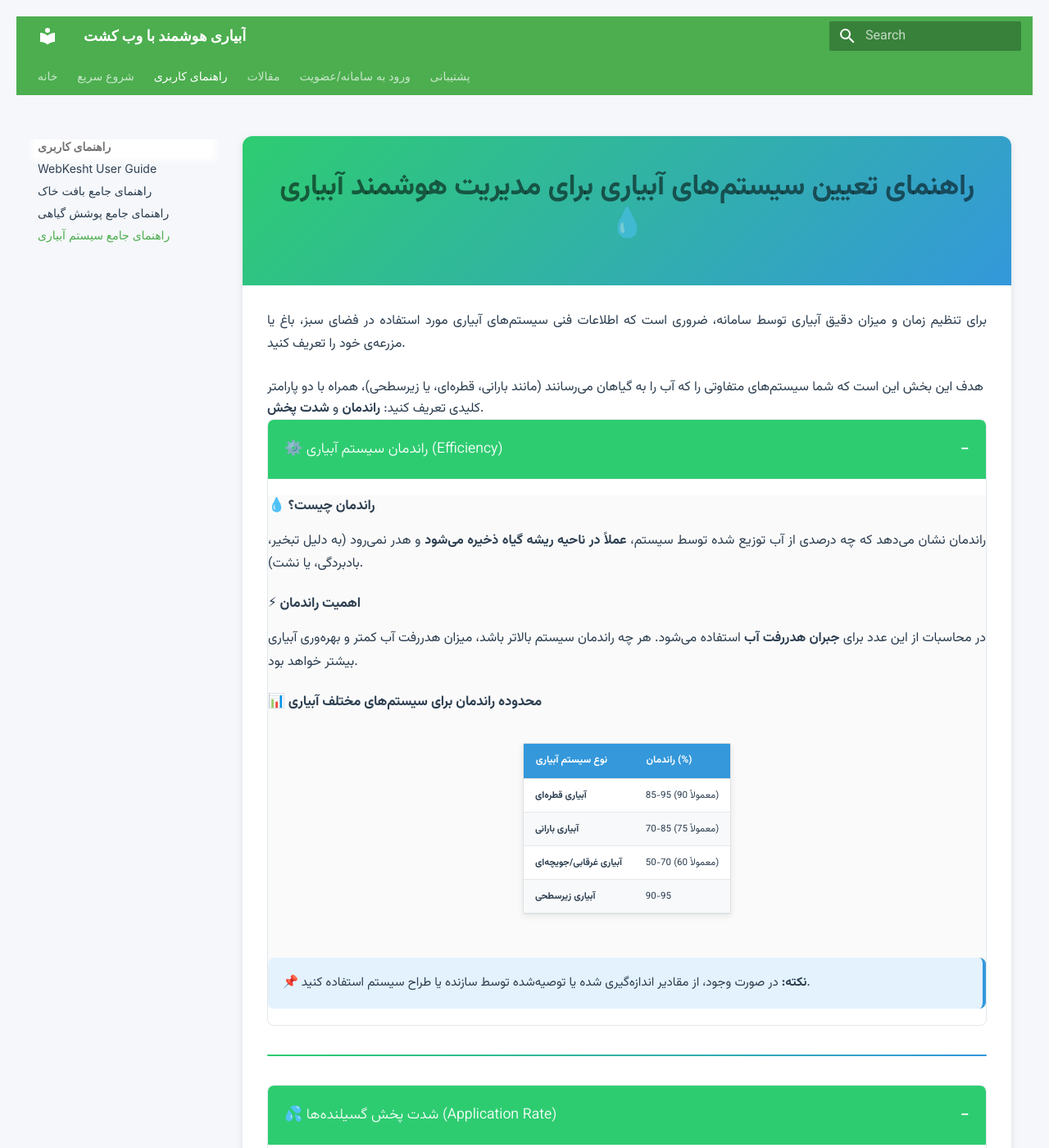
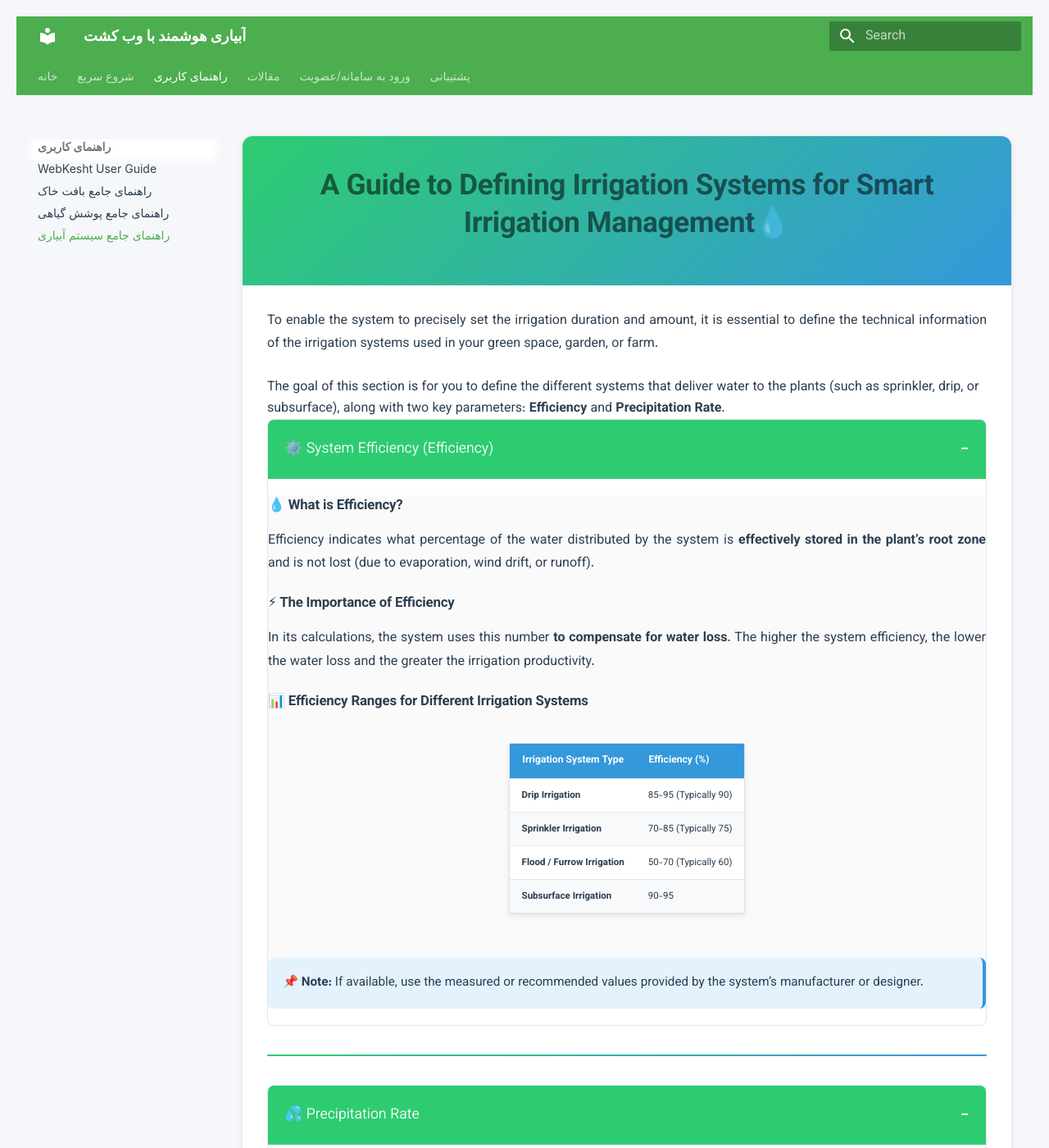
Before and after one commit to salehin90/webkesht_docs_en, an MkDocs documentation site: the page built from docs/user-guide/Irrigation.md, in a window 1280 px wide and 1400 px high. Shown: the whole window at 82% size. Built offline with MkDocs 1.6.1 and Material for MkDocs 9.7.7, drawn with Linux system fonts in a browser that asks for light colours; some of the changed text lies outside the part shown.

Commit message:
1404-07-21. Translate: Irrigation

```diff
--- a/docs/user-guide/Irrigation.md
+++ b/docs/user-guide/Irrigation.md
@@ -1,63 +1,58 @@
 ---
-title: راهنمای جامع معرفی سیستم های آبیاری به وب‌کشت
-description:  معرفی سیستم های آبیاری و پارامترهای اساسی جهت معرفی به سامانه آبیاری هوشمند وب کشت
+title: A Comprehensive Guide to Defining Irrigation Systems in WebKesht
+description: Defining irrigation systems and their essential parameters for the WebKesht smart irrigation system.
 ---
 
 <div class="container">
         <div class="header">
-            <h1> راهنمای تعیین سیستم‌های آبیاری برای مدیریت هوشمند آبیاری 💧</h1>
+            <h1> A Guide to Defining Irrigation Systems for Smart Irrigation Management💧</h1>
         </div>
 
         <div class="content">
             <p style="margin-bottom: 25px; text-align: justify; line-height: 1.8;">
-                برای تنظیم زمان و میزان دقیق آبیاری توسط سامانه، ضروری است که اطلاعات فنی سیستم‌های آبیاری مورد استفاده در فضای سبز، باغ یا مزرعه‌ی خود را تعریف کنید.
-            </p>
+To enable the system to precisely set the irrigation duration and amount, it is essential to define the technical information of the irrigation systems used in your green space, garden, or farm. </p>
 
-                هدف این بخش این است که شما سیستم‌های متفاوتی را که آب را به گیاهان می‌رسانند (مانند بارانی، قطره‌ای، یا زیرسطحی)، همراه با دو پارامتر کلیدی تعریف کنید: <strong>راندمان</strong> و <strong>شدت پخش</strong>.
+The goal of this section is for you to define the different systems that deliver water to the plants (such as sprinkler, drip, or subsurface), along with two key parameters: <strong>Efficiency</strong> and <strong>Precipitation Rate</strong>.
 
             <!-- بخش 1: راندمان سیستم آبیاری -->
             <div class="main-section">
                 <div class="section-header" onclick="toggleSection(this)">
-                    <span>⚙️ راندمان سیستم آبیاری (Efficiency)</span>
+                    <span>⚙️ System Efficiency (Efficiency)</span>
                     <span class="section-icon">−</span>
                 </div>
                 <div class="section-content">
                     <div class="section-body">
-                        <h4 style="margin: 20px 0 15px 0; color: #2c3e50; font-size: 1.05em;">💧 راندمان چیست؟</h4>
-                        <p style="margin-bottom: 20px; text-align: justify; line-height: 1.8;">
-                            راندمان نشان می‌دهد که چه درصدی از آب توزیع شده توسط سیستم، <strong>عملاً در ناحیه ریشه گیاه ذخیره می‌شود</strong> و هدر نمی‌رود (به دلیل تبخیر، بادبردگی، یا نشت).
-                        </p>
+                        <h4 style="margin: 20px 0 15px 0; color: #2c3e50; font-size: 1.05em;">💧 What is Efficiency?</h4>
+                        <p style="margin-bottom: 20px; text-align: justify; line-height: 1.8;"> Efficiency indicates what percentage of the water distributed by the system is <strong>effectively stored in the plant’s root zone </strong> and is not lost (due to evaporation, wind drift, or runoff).                         </p>
 
-                        <h4 style="margin: 20px 0 15px 0; color: #2c3e50; font-size: 1.05em;">⚡ اهمیت راندمان</h4>
-                        <p style="margin-bottom: 20px; text-align: justify; line-height: 1.8;">
-                            در محاسبات از این عدد برای <strong>جبران هدررفت آب</strong> استفاده می‌شود. هر چه راندمان سیستم بالاتر باشد، میزان هدررفت آب کمتر و بهره‌وری آبیاری بیشتر خواهد بود.
-                        </p>
+                        <h4 style="margin: 20px 0 15px 0; color: #2c3e50; font-size: 1.05em;">⚡ The Importance of Efficiency </h4>
+                        <p style="margin-bottom: 20px; text-align: justify; line-height: 1.8;"> In its calculations, the system uses this number <strong>to compensate for water loss</strong>. The higher the system efficiency, the lower the water loss and the greater the irrigation productivity. </p>
 
-                        <h4 style="margin: 20px 0 15px 0; color: #2c3e50; font-size: 1.05em;">📊 محدوده راندمان برای سیستم‌های مختلف آبیاری</h4>
+                        <h4 style="margin: 20px 0 15px 0; color: #2c3e50; font-size: 1.05em;">📊 Efficiency Ranges for Different Irrigation Systems </h4>
 
                         <div class="table-container">
                             <table>
                                 <thead>
                                     <tr>
-                                        <th>نوع سیستم آبیاری</th>
-                                        <th>راندمان (%)</th>
+                                        <th>Irrigation System Type</th>
+                                        <th>Efficiency (%)</th>
                                     </tr>
                                 </thead>
                                 <tbody>
                                     <tr>
-                                        <td><strong>آبیاری قطره‌ای</strong></td>
-                                        <td>85-95 (معمولاً 90)</td>
+                                        <td><strong>Drip Irrigation</strong></td>
+                                        <td>85-95 (Typically  90)</td>
                                     </tr>
                                     <tr>
-                                        <td><strong>آبیاری بارانی</strong></td>
-                                        <td>70-85 (معمولاً 75)</td>
+                                        <td><strong>Sprinkler Irrigation</strong></td>
+                                        <td>70-85 (Typically  75)</td>
                                     </tr>
                                     <tr>
-                                        <td><strong>آبیاری غرقابی/جویچه‌ای</strong></td>
-                                        <td>50-70 (معمولاً 60)</td>
+                                        <td><strong>Flood / Furrow Irrigation</strong></td>
+                                        <td>50-70 (Typically  60)</td>
                                     </tr>
                                     <tr>
-                                        <td><strong>آبیاری زیرسطحی</strong></td>
+                                        <td><strong>Subsurface Irrigation</strong></td>
                                         <td>90-95</td>
                                     </tr>
                                 </tbody>
@@ -65,7 +60,7 @@ description:  معرفی سیستم های آبیاری و پارامترهای
                         </div>
 
                         <div class="note-box">
-                            <strong>📌 نکته:</strong> در صورت وجود، از مقادیر اندازه‌گیری شده یا توصیه‌شده توسط سازنده یا طراح سیستم استفاده کنید.
+                            <strong>📌 Note: </strong>If available, use the measured or recommended values provided by the system’s manufacturer or designer.
                         </div>
                     </div>
                 </div>
@@ -76,47 +71,38 @@ description:  معرفی سیستم های آبیاری و پارامترهای
             <!-- بخش 2: شدت پخش -->
             <div class="main-section">
                 <div class="section-header" onclick="toggleSection(this)">
-                    <span>💦 شدت پخش گسیلنده‌ها (Application Rate)</span>
+                    <span>💦 Precipitation Rate </span>
                     <span class="section-icon">−</span>
                 </div>
                 <div class="section-content">
                     <div class="section-body">
-                        <h4 style="margin: 20px 0 15px 0; color: #2c3e50; font-size: 1.05em;">🔍 شدت پخش چیست؟</h4>
-                        <p style="margin-bottom: 20px; text-align: justify; line-height: 1.8;">
-                            شدت پخش، <strong>سرعتی</strong> است که آب توسط سیستم به خاک تحویل داده می‌شود. این پارامتر بر حسب <strong>میلی‌متر در ساعت (mm/hr)</strong> بیان می‌شود.
-                        </p>
+                        <h4 style="margin: 20px 0 15px 0; color: #2c3e50; font-size: 1.05em;">🔍 What is Precipitation Rate?</h4>
+                        <p style="margin-bottom: 20px; text-align: justify; line-height: 1.8;"> The precipitation Rate is <strong>the speed</strong> at which water is delivered to the soil by the irrigation system. This parameter is expressed in <strong> millimeters per hour (mm/hr)</strong>. </p>
 
-                        <h4 style="margin: 20px 0 15px 0; color: #2c3e50; font-size: 1.05em;">⚡ اهمیت شدت پخش</h4>
-                        <p style="margin-bottom: 20px; text-align: justify; line-height: 1.8;">
-                            این عدد تعیین می‌کند که آب با چه سرعتی به زمین می‌رسد و مستقیماً بر <strong>مدت زمان آبیاری</strong> اثر می‌گذارد. نرم‌افزار از این پارامتر برای محاسبه دقیق اینکه شیر باید چند دقیقه باز بماند تا مقدار آب مورد نیاز تأمین شود، استفاده می‌کند.
-                        </p>
+                        <h4 style="margin: 20px 0 15px 0; color: #2c3e50; font-size: 1.05em;">⚡ The Importance of Precipitation Rate </h4>
+                        <p style="margin-bottom: 20px; text-align: justify; line-height: 1.8;"> This number determines how quickly water reaches the ground and directly impacts <strong>the irrigation duration</strong>. The software uses this parameter to precisely calculate how many minutes the valve must remain open to supply the required amount of water. </p>
 
                         <!-- زیربخش 1: آبیاری بارانی -->
                         <div class="sub-section">
                             <div class="sub-header" onclick="toggleSubSection(this)">
-                                <span>🌧️ نحوه محاسبه برای آبیاری بارانی</span>
+                                <span>🌧️ How to Calculate for Sprinkler Irrigation</span>
                                 <span class="sub-icon">−</span>
                             </div>
                             <div class="sub-content">
                                 <div class="sub-body">
-                                    <p style="margin-bottom: 18px; text-align: justify; line-height: 1.8;">
-                                        برای محاسبه شدت پخش در سیستم‌های بارانی، از فرمول زیر استفاده کنید:
-                                    </p>
-
+                                    <p style="margin-bottom: 18px; text-align: justify; line-height: 1.8;"> To calculate the Precipitation Rate for sprinkler systems, use the following formula:</p>
                                     <div class="formula-box">
 
-                                        📊 شدت پخش $=$ حجم کل آب خروجی $(l/h)$ $\div$ سطح تحت پوشش $(m^2)$
+                                        📊 Precipitation Rate $(mm/hr)$= Total Water Output $(l/h)$ $\div$ Covered Area $(m^2)$
                                     </div>
+                                    <p style="margin-bottom: 18px; text-align: justify; line-height: 1.8;"> For a simple calculation, you can sum the output of all nozzles within a sub-unit and divide it by the total area of that sub-unit.</p>
 
-<p style="margin-bottom: 18px; text-align: justify; line-height: 1.8;">برای محاسبه ساده، معمولاً خروجی تمام نازل‌ها را در یک زیرواحد جمع و بر کل مساحت آن زیرواحد تقسیم کنید.</p>
-
-                                    <h4 style="margin: 20px 0 12px 0; color: #2c3e50;">💡 مثال عملی:</h4>
+                                    <h4 style="margin: 20px 0 12px 0; color: #2c3e50;">💡 Practical Example:</h4>
                                     <p style="text-align: justify; margin-bottom: 18px; line-height: 1.8;">
-                                        اگر مجموع خروجی نازل‌ها <strong>400 لیتر در ساعت</strong> و مساحت زیرواحد <strong>100 متر مربع</strong> باشد:
-                                    </p>
+                                    If the total output of the nozzles is <strong> 400 liters per hour </strong> and the sub-unit area is liters per hour and the sub-unit area is <strong> 100 square meters </strong>:</p>
 
                                     <div class="formula-ex">
-                                        شدت پخش $=$ $400$ $\div$ $100$ $=$ $4$ میلی‌متر بر ساعت
+                                    Precipitation Rate = 400 $\div$ 100= 4 $(mm/hr)$
                                     </div>
                                 </div>
                             </div>
@@ -125,39 +111,39 @@ description:  معرفی سیستم های آبیاری و پارامترهای
                         <!-- زیربخش 2: آبیاری قطره‌ای -->
                         <div class="sub-section">
                             <div class="sub-header" onclick="toggleSubSection(this)">
-                                <span>💧 نحوه محاسبه برای آبیاری قطره‌ای</span>
+                                <span>💧 How to Calculate for Drip Irrigation</span>
                                 <span class="sub-icon">−</span>
                             </div>
                             <div class="sub-content">
                                 <div class="sub-body">
-                                    <p style="margin-bottom: 18px; text-align: justify; line-height: 1.8;">
-                                        برای محاسبه شدت پخش تقریبی در سیستم‌های قطره‌ای:
-                                    </p>
+                                    <p style="margin-bottom: 18px; text-align: justify; line-height: 1.8;"> To calculate the approximate Precipitation Rate for drip systems:</p>
 
                                     <div class="formula-box">
-                                        📊 شدت پخش تقریبی $=$ دبی هر قطره‌چکان $(l/h)$ $\div$ سطح اختصاصی به هر قطره‌چکان $(m^2)$
+                                    📊 Approximate Precipitation Rate $(mm/hr)$= Emitter Flow Rate $(l/h)$ $\div$ Area per Emitter $(m^2)$
                                     </div>
 
-                                    <h4 style="margin: 20px 0 12px 0; color: #2c3e50;">💡 مثال عملی:</h4>
+                                    <h4 style="margin: 20px 0 12px 0; color: #2c3e50;">💡 Practical Example:</h4>
                                     <p style="text-align: justify; margin-bottom: 10px; line-height: 1.8;">
-                                        فرض کنید:
+                                        Assume
                                     </p>
                                     <ul style="margin: 10px 0 18px 25px; line-height: 1.8;">
-                                        <li>دبی قطره‌چکان: <strong>4 لیتر در ساعت</strong></li>
-                                        <li>فاصله بین قطره‌چکان‌ها: <strong>1 متر</strong></li>
-                                        <li>فاصله بین ردیف‌ها: <strong>1 متر</strong></li>
-                                        <li>سطح اختصاصی هر قطره‌چکان: $1 \times 1 = 1$ متر مربع</li>
+                                        <li>Emitter Flow Rate: <strong>4 Liters/hour</strong></li>
+                                        <li>Spacing between emitters: <strong>1 meter</strong></li>
+                                        <li>Spacing between rows (laterals): <strong>1 meter</strong></li>
+                                        <li>
+                                        Area per emitter= 1 $\div$ 1= 1 $(m^2)$</li>
                                     </ul>
 
                                     <div class="formula-ex">
-                                        شدت پخش $=$ $4$ $\div$ $1$ $=$ $4$ میلی‌متر بر ساعت
+                                    Precipitation Rate = 4 $\div$ 1= 4$(mm/hr)$
+                                        </br>
                                     </div>
                                 </div>
                             </div>
                         </div>
 
                         <div class="note-box" style="margin-top: 20px;">
-                            <strong>📚 نکته مهم:</strong> اگر کاتالوگ یا دفترچه راهنمای فنی گسیلنده‌های مورد استفاده (مانند آبپاش‌ها یا قطره‌چکان‌ها) در دسترس شماست، می‌توانید شدت پخش تعریف‌شده توسط شرکت سازنده را مستقیماً وارد کنید.
+                            <strong>📚 Important Note:</strong> If you have access to the catalog or technical manual for the emitters you are using (such as sprinklers or drippers), you can directly enter the application rate specified by the manufacturer.
                         </div>
                     </div>
                 </div>
@@ -168,24 +154,22 @@ description:  معرفی سیستم های آبیاری و پارامترهای
             <!-- بخش 3: جمع‌بندی -->
             <div class="main-section">
                 <div class="section-header" onclick="toggleSection(this)">
-                    <span>✅ جمع‌بندی و راهنمای استفاده</span>
+                    <span>✅ Summary and Usage Guide</span>
                     <span class="section-icon">−</span>
                 </div>
                 <div class="section-content">
                     <div class="section-body">
                         <div class="highlight">
-                            <h4 style="margin: 0 0 15px 0; color: #2c5f2d;">🎯 با تعریف دقیق این دو پارامتر کلیدی، سامانه قادر خواهد بود:</h4>
+                            <h4 style="margin: 0 0 15px 0; color: #2c5f2d;">🎯 By accurately defining these two key parameters, the system will be able to:</h4>
                             <ul style="margin: 10px 0 0 25px; line-height: 1.9;">
-                                <li>میزان دقیق آب مورد نیاز را محاسبه کند</li>
-                                <li>مدت زمان آبیاری را به درستی تعیین کند</li>
-                                <li>هدررفت آب را به حداقل برساند</li>
-                                <li>بهره‌وری آبیاری را بهینه‌سازی کند</li>
+                                <li>Calculate the precise amount of water required.</li>
+                                <li>Correctly determine the irrigation duration.</li>
+                                <li>Minimize water loss.</li>
+                                <li>Optimize irrigation productivity.</li>
                             </ul>
                         </div>
 
-                        <p style="margin-top: 25px; text-align: justify; line-height: 1.8;">
-                            توصیه می‌شود برای دستیابی به بهترین نتایج، از اطلاعات فنی دقیق سیستم آبیاری خود استفاده کنید و در صورت امکان با متخصصان آبیاری مشورت نمایید.
-                        </p>
+                        <p style="margin-top: 25px; text-align: justify; line-height: 1.8;"> For best results, it is recommended to use the detailed technical information for your irrigation system and, if possible, consult with irrigation specialists.</p>
                     </div>
                 </div>
             </div>
```
